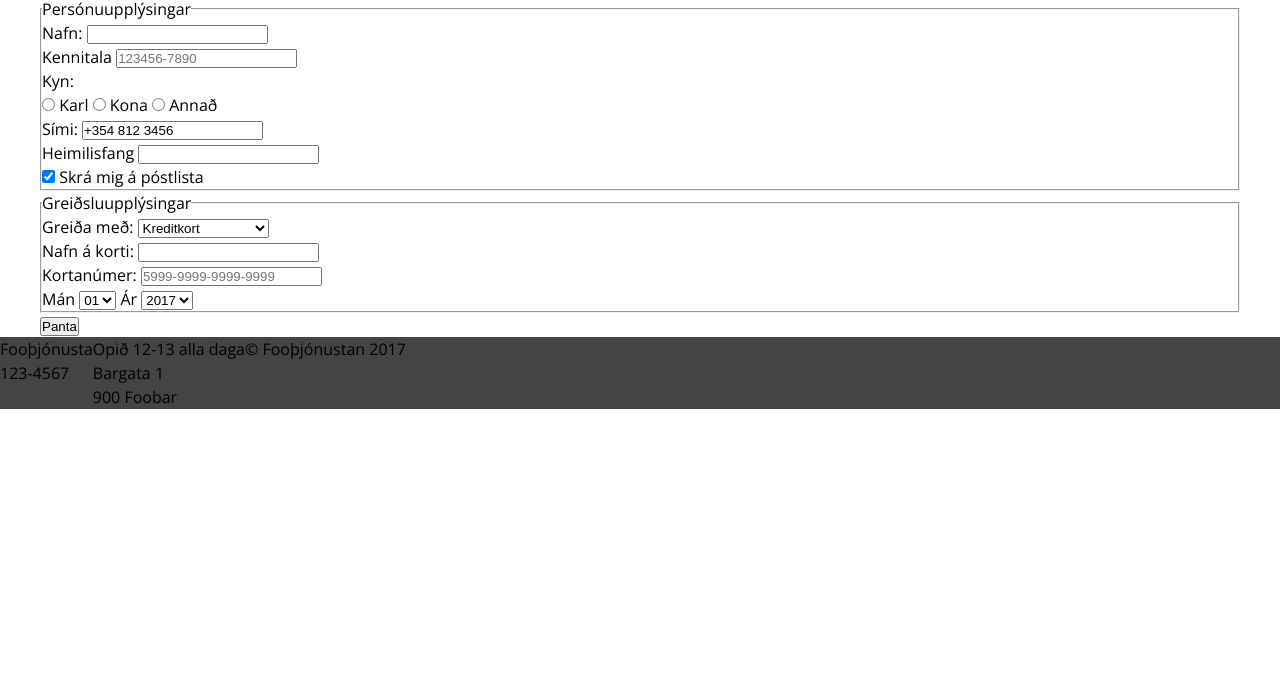
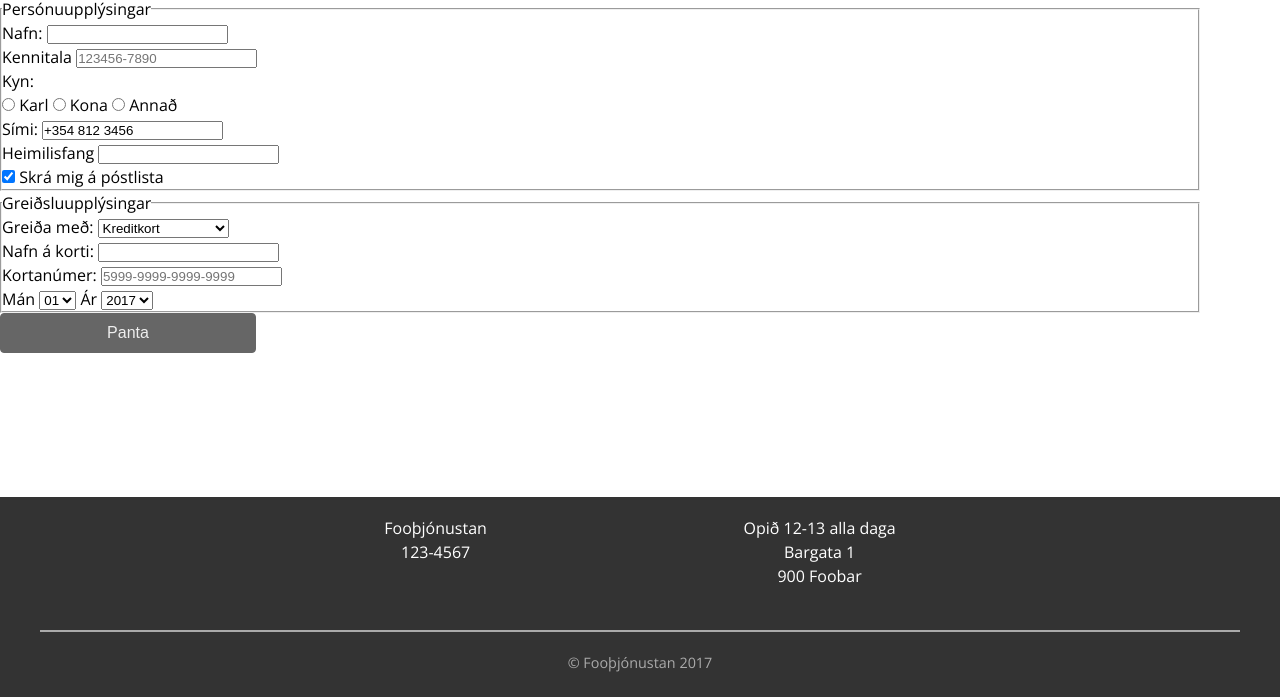
Before and after one commit to freyrdanielsson/stort-verkefni1, a website: page kaupa.html in a window 1280 px wide. Shown: the part 103-800 px from the top of the page. Drawn offline with nearby package versions, Linux system fonts and the light colour scheme.

Commit message:
footer eiginlega tilbúinn

```diff
--- a/kaupa.html
+++ b/kaupa.html
@@ -111,20 +111,24 @@
             </select>
         </div>
       </fieldset>
-      <button type="submit" name="order">Panta</button>
+      <button class="button" type="submit" name="order">Panta</button>
     </form>
   </main>
-  <footer>
-    <div>
-      <p>Fooþjónusta</p>
-      <p>123-4567</p>
+  <footer class="footer">
+    <div class="footer--info">
+      <div class="footer__text">
+        <p>Fooþjónustan</p>
+        <p>123-4567</p>
+      </div>
+      <div class="footer__text">
+        <p>Opið 12-13 alla daga</p>
+        <p>Bargata 1</p>
+        <p>900 Foobar</p>
+      </div>
     </div>
-    <div>
-      <p>Opið 12-13 alla daga</p>
-      <p>Bargata 1</p>
-      <p>900 Foobar</p>
+    <div class="footer--logo">
+      <p>© Fooþjónustan 2017</p>
     </div>
-    <p>© Fooþjónustan 2017</p>
   </footer>
 </body>
 
--- a/scss/footer.scss
+++ b/scss/footer.scss
@@ -1,8 +1,35 @@
-footer {
+.footer {
+  position: absolute;
+  bottom: 0;
   display: flex;
+  width: 100%;
+  min-height: 200px;
 
-  width: 100%;
+  color: #fff;
+  flex-direction: column;
+  background-color: #333;
+  justify-content: space-around;
 
+  &--info {
+    display: flex;
+    margin: 1em 20%;
+    align-content: center;
+    justify-content: space-around;
+  }
 
-  background-color: #444;
+  &__text {
+    text-align: center;
+  }
+
+  &--logo {
+    width: $max-width;
+    max-width: 98%;
+    padding: $gutter;
+    margin-top: $gutter;
+    font-size: 0.9em;
+    color: #aaa;
+    text-align: center;
+    align-self: center;
+    border-top: 2px solid #aaa;
+  }
 }
--- a/styles.scss
+++ b/styles.scss
@@ -14,19 +14,9 @@ html { /* stylelint-disable-line */
 }
 
 html { /* stylelint-disable-line */
-  // til þess að texti liggi ekki upp við brún á viewport þegar
-  // við erum < 1200px breiðum skjá, setjum margin á báða kanta html
-  // ruglar líka ekki í grid overlay
-  margin-right: $gutter;
-  margin-left: $gutter;
-
   font-family: "Open Sans", helvetica, arial, sans-serif;
   font-size: 16px;
   line-height: 1.5;
-
-  @media (min-width: $max-width) {
-    margin: 0;
-  }
 }
 
 img { /* stylelint-disable-line */
@@ -35,11 +25,15 @@ img { /* stylelint-disable-line */
 
 main { /* stylelint-disable-line */
   max-width: $max-width;
-  margin: 0 auto;
+  margin: 0 $gutter;
 
   // þar sem við erum að eiga við neikvæð margin á grid, setjum overflow-x
   // hér sem hidden, þá fáum við ekki lárétta skrunstiku
   overflow-x: hidden;
+
+  @media (min-width: $max-width) {
+    margin: 0;
+  }
 }
 
 @import "scss/footer";
```
Also changed, not shown: styles.css.
